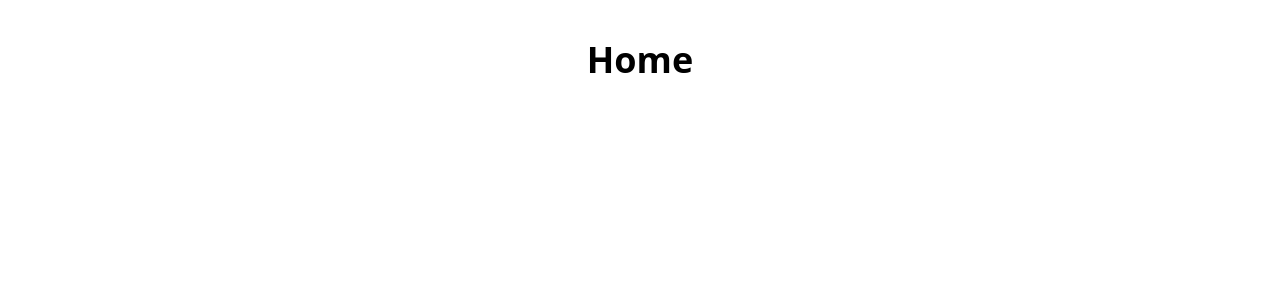
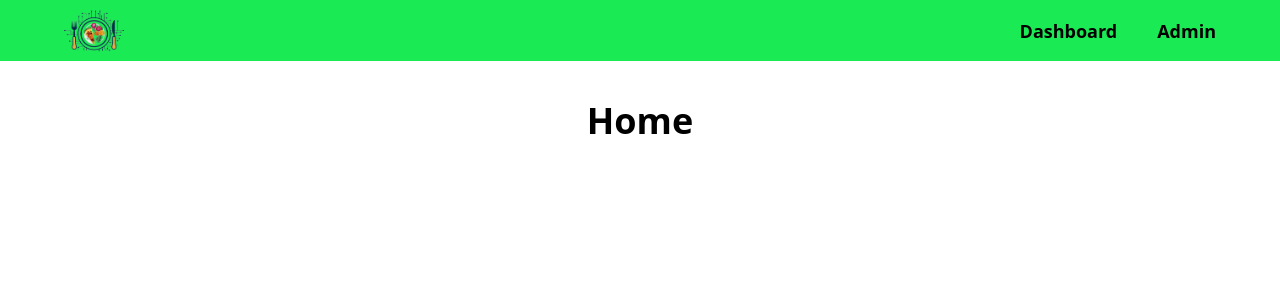
Before and after one commit to karanssu/ai-recipe-haven, a Next.js app: page / in a window 1280 px wide. Shown: the top 300 px of the page. Built offline with nearby package versions, Linux system fonts and the light colour scheme.

Commit message:
Basic Navbar added

```diff
--- /dev/null
+++ b/app/(root)/layout.tsx
@@ -0,0 +1,14 @@
+import Navbar from "@/components/Navbar";
+
+export default function Layout({
+	children,
+}: Readonly<{
+	children: React.ReactNode;
+}>) {
+	return (
+		<div>
+			<Navbar />
+			{children}
+		</div>
+	);
+}
--- /dev/null
+++ b/components/Navbar.tsx
@@ -0,0 +1,22 @@
+import Image from "next/image";
+import Link from "next/link";
+import React from "react";
+
+const Navbar = () => {
+	return (
+		<nav className="bg-green px-16 py-2 text-black font-bold flex justify-between items-center">
+			<div>
+				<Link href="/">
+					<Image src="/logo.png" alt="logo" width={60} height={60} />
+				</Link>
+			</div>
+
+			<div className="flex space-x-10 text-lg">
+				<Link href="/dashboard">Dashboard</Link>
+				<Link href="/admin">Admin</Link>
+			</div>
+		</nav>
+	);
+};
+
+export default Navbar;
--- a/tailwind.config.ts
+++ b/tailwind.config.ts
@@ -11,6 +11,7 @@ export default {
 			colors: {
 				background: "var(--background)",
 				foreground: "var(--foreground)",
+				green: "#1AEB54",
 			},
 		},
 	},
```
Lines whose indentation alone changed are shown as unchanged.
